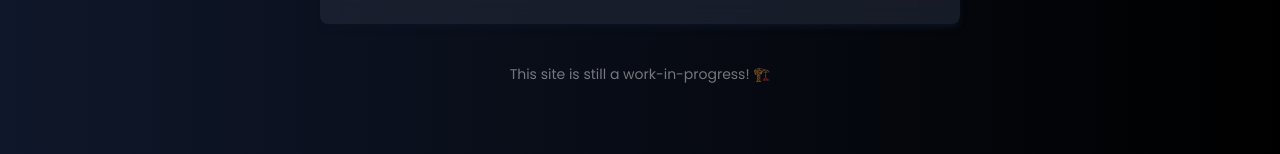
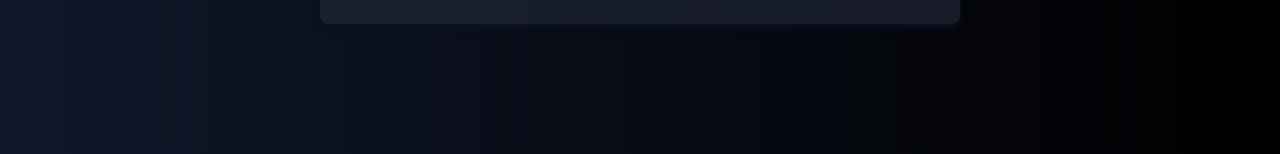
Before and after one commit to moostoet/toet.dev, a Svelte app: page / in a window 1280 px wide. Shown: the part 244-398 px from the top of the page. Built offline with nearby package versions, Linux system fonts and the light colour scheme.

Commit message:
removed footer comment

```diff
--- a/src/App.svelte
+++ b/src/App.svelte
@@ -134,9 +134,6 @@
         {/if}
         <!-- <svelte:component this={components[currentComponent]} /> -->
         <Panels bind:currentComponent />
-        <p class="text-sm opacity-50">
-            This site is still a work-in-progress! 🏗️
-        </p>
     </div>
 </main>
 
```
